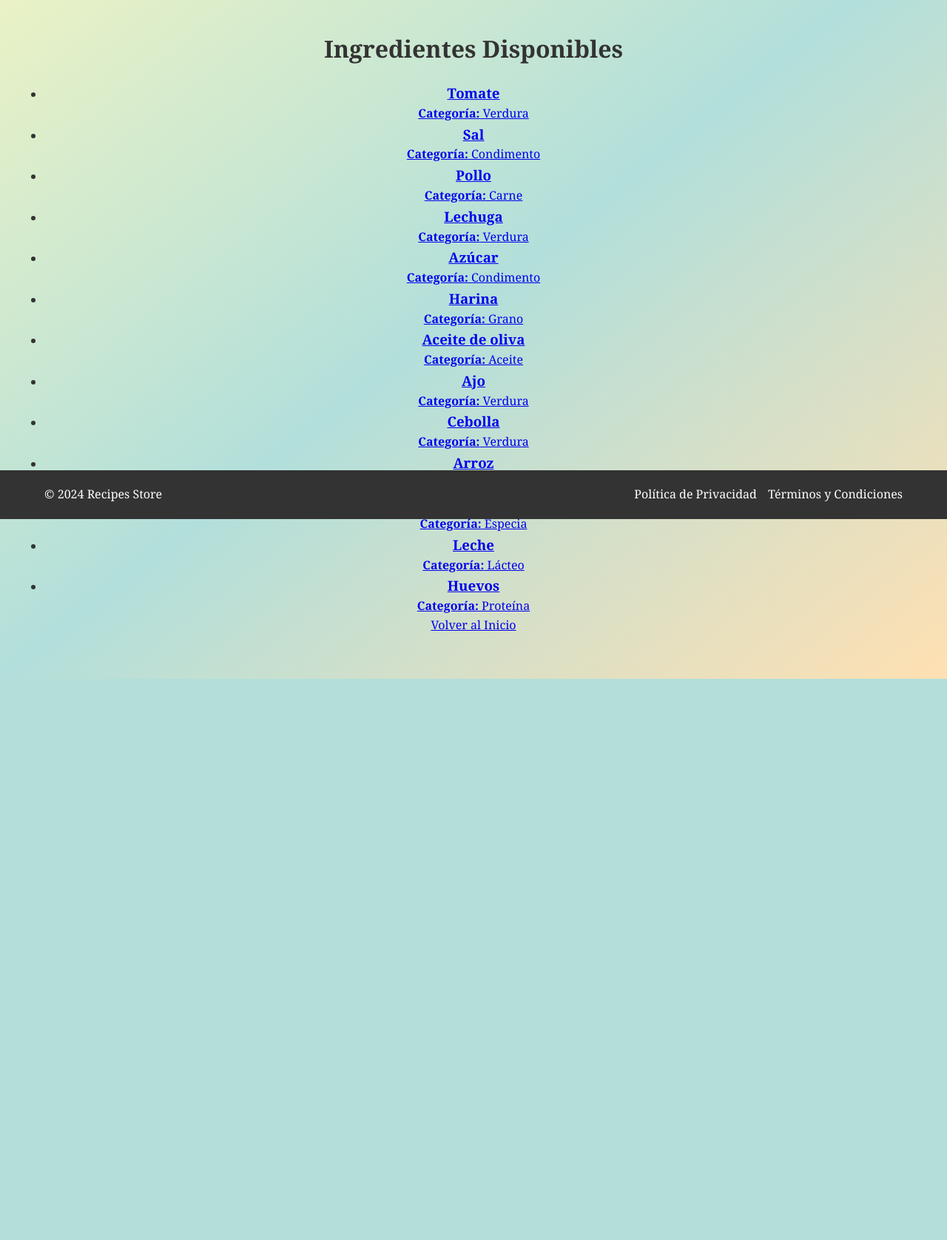
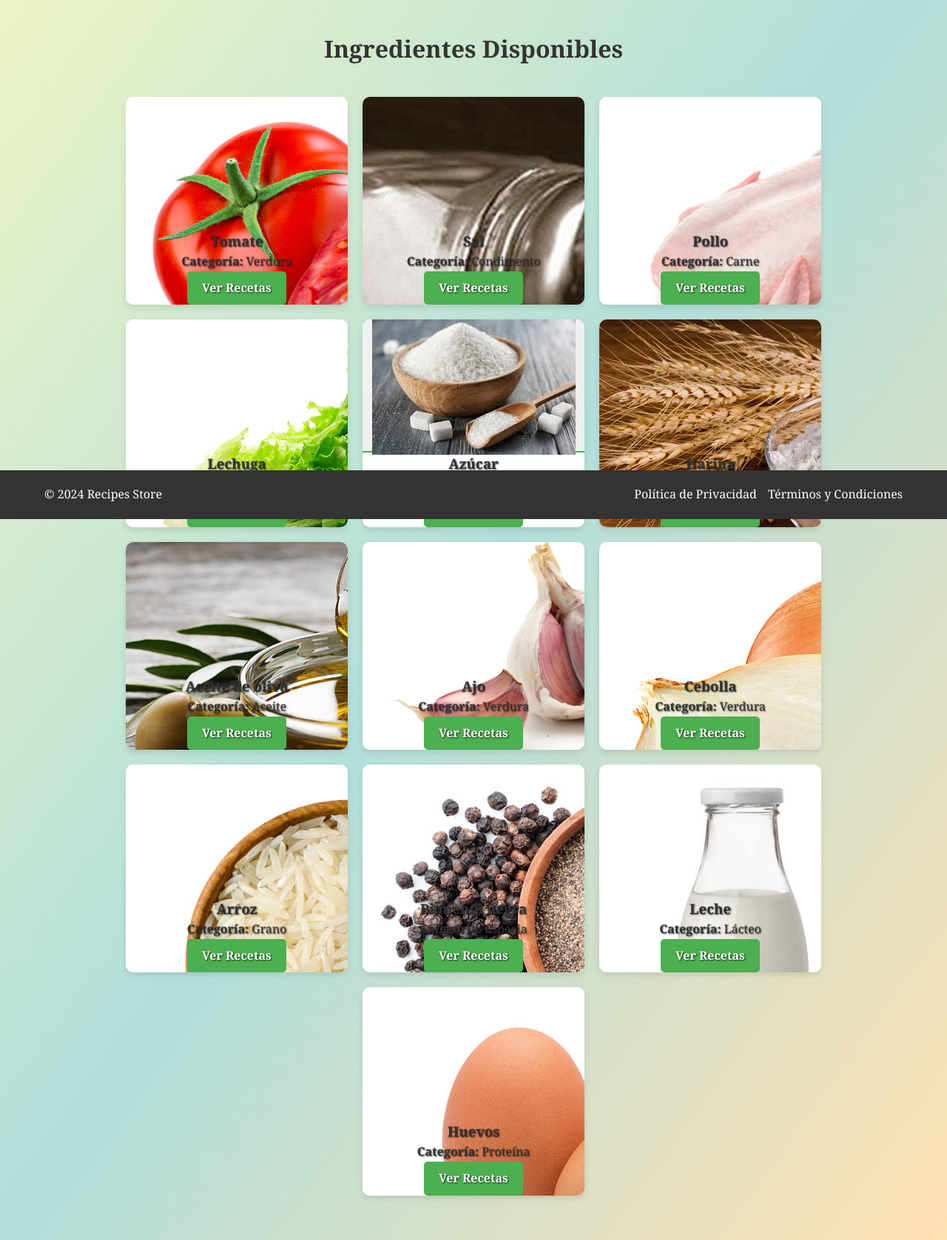
Before and after one commit to InigoDiazMunio/IngeneriaWebGrupo10, a Django app: page /ingredientes/ in a window 1280 px wide. Shown: the part 98-1775 px from the top of the page at 74% size. Before the commit the page ends 1016 px from the top, so only its background shows below. Run offline with Django 4.2, Linux system fonts and the light colour scheme; data comes from the database, SQL or seed files in the repository; both versions use the stored data as it was after the commit.

Commit message:
Cambio formato ingredientes

```diff
--- a/appRecetario/models.py
+++ b/appRecetario/models.py
@@ -3,10 +3,13 @@ from django.utils import timezone
 
 class Ingrediente(models.Model):
     nombre = models.CharField(max_length=100)
-    categoria = models.CharField(max_length=50)
+    categoria = models.CharField(max_length=100)
+    descripcion = models.TextField(blank=True, null=True)
+    imagen = models.ImageField(upload_to='ingredientes/', blank=True, null=True)
 
     def __str__(self):
         return self.nombre
+
 
 class TipoPlato(models.Model):
     nombre = models.CharField(max_length=100)
--- a/appRecetario/static/style.css
+++ b/appRecetario/static/style.css
@@ -488,3 +488,18 @@ body {
 .register-footer a:hover {
     color: #004d40;
 }
+.btn-volver {
+    display: inline-block;
+    padding: 12px 20px;
+    background-color: #00796b !important; /* Color verde */
+    color: white !important;
+    border-radius: 5px;
+    text-decoration: none;
+    font-weight: bold;
+    text-align: center;
+    transition: background-color 0.3s ease;
+}
+
+.btn-volver:hover {
+    background-color: #004d40 !important; /* Verde más oscuro al hacer hover */
+}
--- a/appRecetario/static/styleDetalles.css
+++ b/appRecetario/static/styleDetalles.css
@@ -66,7 +66,7 @@
     margin-top: 2rem;
     padding: 0.8rem 1.5rem;
     color: #fff;
-    background-color: #007BFF;
+    background-color: #006b5f;
     text-decoration: none;
     border-radius: 4px;
     text-align: center;
@@ -74,5 +74,5 @@
 }
 
 .btn-volver:hover {
-    background-color: #0056b3;
+    background-color: #006b5f;
 }
--- /dev/null
+++ b/appRecetario/static/styleIngredientes.css
@@ -0,0 +1,46 @@
+.ingredients-container {
+    display: flex;
+    flex-wrap: wrap;
+    gap: 20px;
+    justify-content: center;
+    margin: 40px auto;
+    max-width: 1200px;
+}
+
+.ingredient-card {
+    background-color: #fff;
+    border-radius: 10px;
+    box-shadow: 0 4px 8px rgba(0, 0, 0, 0.1);
+    text-shadow: 1px 1px 2px rgba(0, 0, 0, 0.8);
+    overflow: hidden;
+    width: 300px;
+    transition: transform 0.2s ease;
+}
+
+.ingredient-card:hover {
+    transform: scale(1.05);
+}
+
+.ingredient-image {
+    width: 100%;
+    height: 180px;
+    object-fit: contain;
+    border-bottom: 2px solid #4caf50;
+    background-color: #f0f0f0; /* Fondo gris claro para mejorar visibilidad del texto */
+}
+
+
+.btn-ingrediente {
+    display: inline-block;
+    padding: 10px 20px;
+    background-color: #4caf50;
+    color: white;
+    border-radius: 5px;
+    text-decoration: none;
+    font-weight: bold;
+    transition: background-color 0.3s ease;
+}
+
+.btn-ingrediente:hover {
+    background-color: #388e3c;
+}
--- a/appRecetario/templates/ingredientes/list.html
+++ b/appRecetario/templates/ingredientes/list.html
@@ -1,24 +1,27 @@
 {% extends 'base.html' %}
-{% block titulo %}Lista de Ingredientes{% endblock %}
+{% load static %}
+
+{% block titulo %}Ingredientes Disponibles{% endblock %}
+
+{% block extrastyle %}
+<link rel="stylesheet" href="{% static 'styleIngredientes.css' %}">
+{% endblock %}
 
 {% block contenido %}
-<h2>Ingredientes Disponibles</h2>
-<div class="lista">
-    <ul>
+<h2 class="section-title">Ingredientes Disponibles</h2>
+
+<div class="ingredients-container">
     {% for ingrediente in ingredientes %}
-        <li class="item">
-            <a href="{% url 'detail_ingrediente' ingrediente.id %}">
-                <div class="ingrediente-info">
+    <div class="ingredient-card">
+        <div class="ingredient-image">
+            <img src="{{ ingrediente.imagen.url }}" alt="{{ ingrediente.nombre }}">
+        </div>
         <h3>{{ ingrediente.nombre }}</h3>
         <p><strong>Categoría:</strong> {{ ingrediente.categoria }}</p>
+        <a href="{% url 'detail_ingrediente' ingrediente.id %}" class="btn-ingrediente">Ver Recetas</a>
     </div>
-            </a>
-        </li>
     {% empty %}
-        <li>No hay ingredientes disponibles.</li>
+    <p>No hay ingredientes disponibles.</p>
     {% endfor %}
-    </ul>
 </div>
-
-<a href="{% url 'index' %}" class="btn-volver">Volver al Inicio</a>
 {% endblock %}
--- a/appRecetario/urls.py
+++ b/appRecetario/urls.py
@@ -21,6 +21,7 @@ urlpatterns = [
     path('register/', views.register, name='register'),
     path('login/', views.login_view, name='login'),
     path('logout/', views.logout_view, name='logout'),
+    path('ingredientes/<int:pk>/', views.detail_ingrediente, name='detail_ingrediente'),
 
 ]+ static(settings.MEDIA_URL, document_root=settings.MEDIA_ROOT)
 
--- a/appRecetario/views.py
+++ b/appRecetario/views.py
@@ -100,3 +100,12 @@ def logout_view(request):
     logout(request)
     messages.info(request, 'Sesión cerrada exitosamente')
     return redirect('index')
+
+
+from django.shortcuts import render, get_object_or_404
+from .models import Ingrediente, Receta
+
+def detail_ingrediente(request, pk):
+    ingrediente = get_object_or_404(Ingrediente, pk=pk)
+    recetas = Receta.objects.filter(ingredientes__icontains=ingrediente.nombre)
+    return render(request, 'ingredientes/detail_ingrediente.html', {'ingrediente': ingrediente, 'recetas': recetas})
```
Also changed, not shown: appRecetario/templates/ingredientes/detail.html (+21 -6 lines), appRecetario/migrations/0007_ingrediente_descripcion_ingrediente_imagen_and_more.py (added), db.sqlite3. Lines whose indentation alone changed are shown as unchanged.
